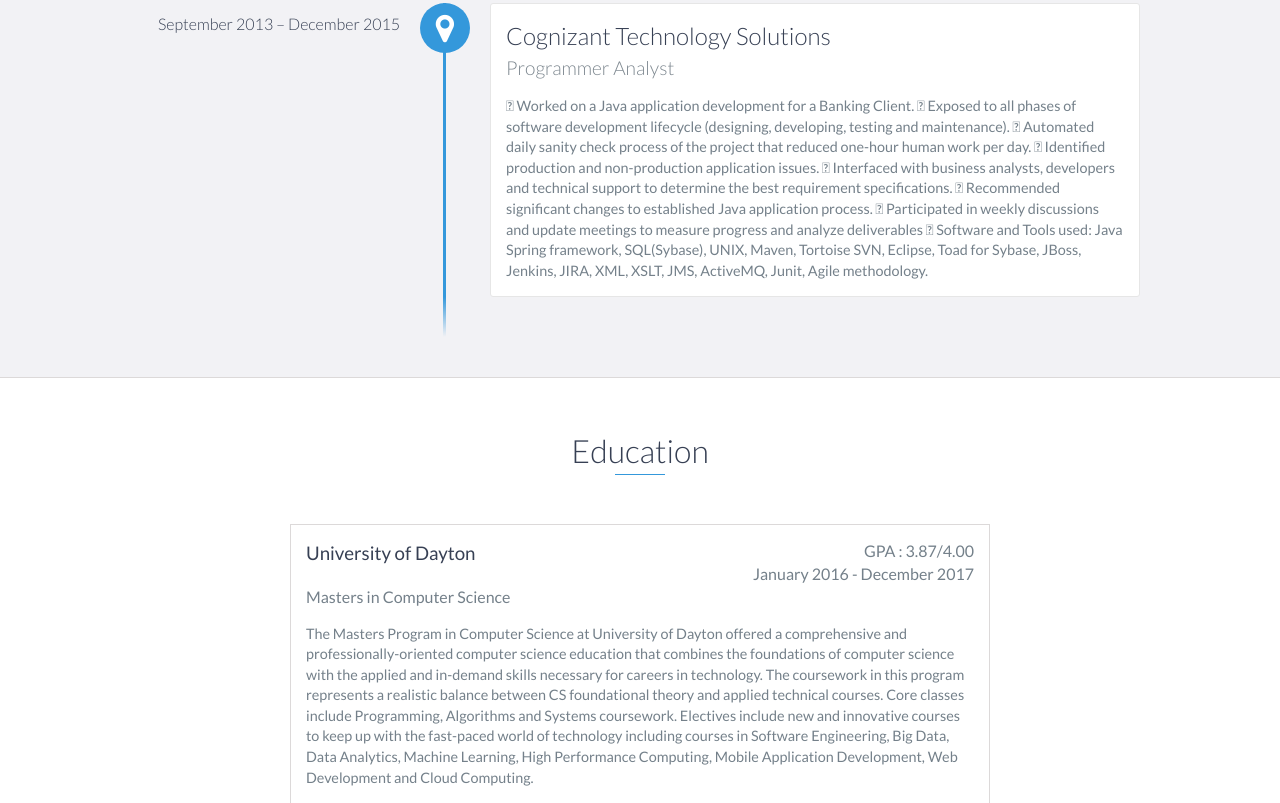
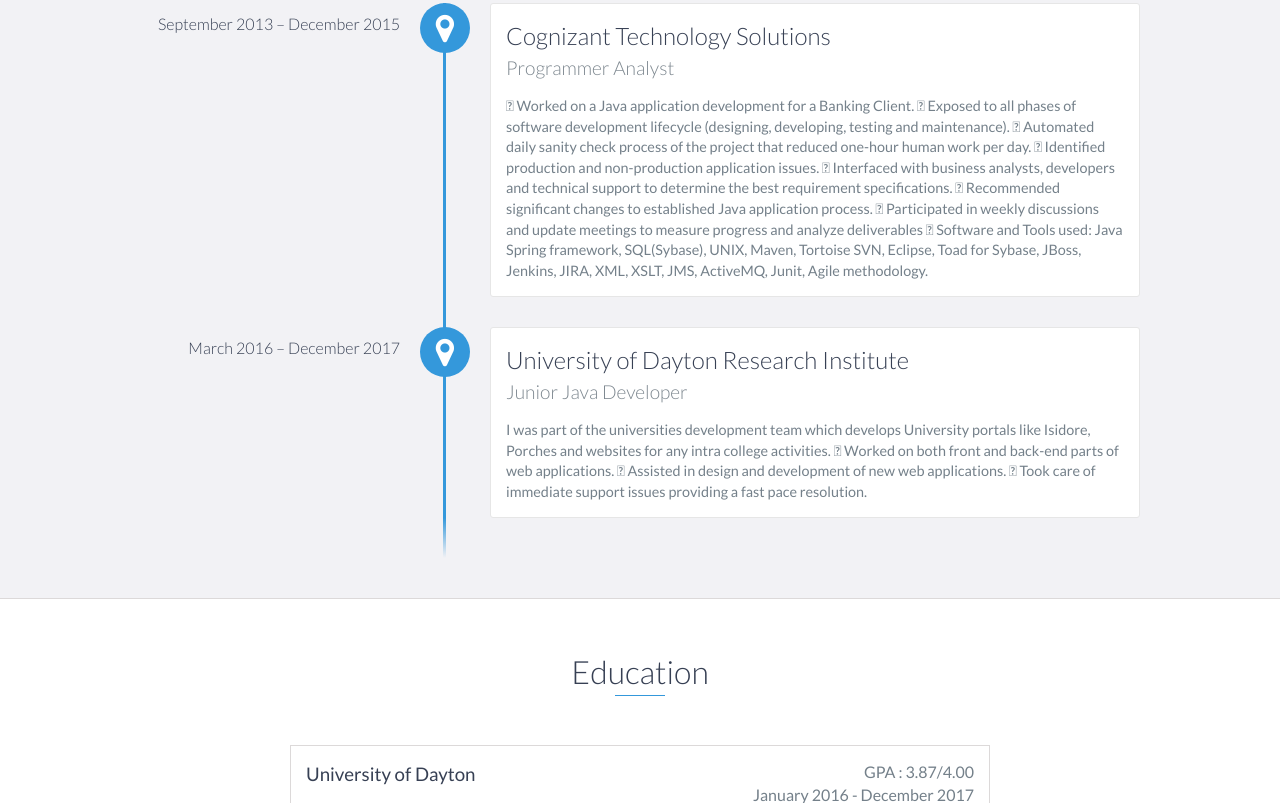
Before and after one commit to pingilia2/anveshportfolio, a website: page index.html in a window 1280 px wide. Shown: the part 1179-1982 px from the top of the page. Drawn offline with nearby package versions, Linux system fonts and the light colour scheme.

Commit message:
add more experience

```diff
--- a/index.html
+++ b/index.html
@@ -99,6 +99,17 @@
                         	Software and Tools used: Java Spring framework, SQL(Sybase), UNIX, Maven, Tortoise SVN, Eclipse, Toad for Sybase, JBoss, Jenkins, JIRA, XML, XSLT, JMS, ActiveMQ, Junit, Agile methodology.
 
 
+                </p>
+            </div>
+
+	<div data-date="March 2016 – December 2017">
+                <h3>University of Dayton Research Institute</h3>
+                <h4>Junior Java Developer</h4>
+                <p>
+                    	I was part of the universities development team which develops University portals like Isidore, Porches and websites for any intra college activities.
+                        	Worked on both front and back-end parts of web applications.
+                        	Assisted in design and development of new web applications.
+                        	Took care of immediate support issues providing a fast pace resolution.
                 </p>
             </div>
         </div>
```
